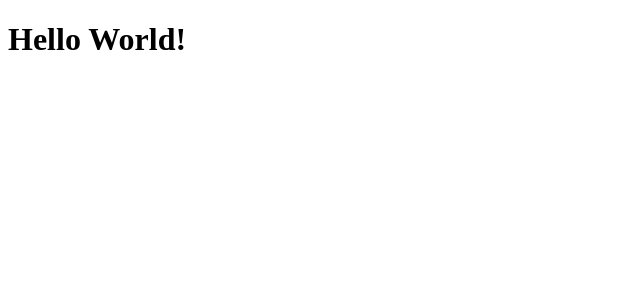
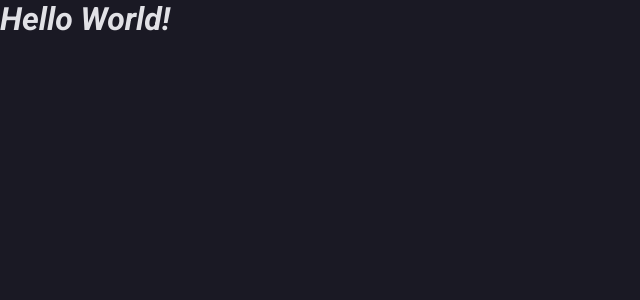
Before and after one commit to IgoCarvalho/bora-codar, a React (Vite) app in the folder 16-pagina-de-contatos/: page / in a window 1280 px wide. Shown: the top 300 px of the page, without its empty margins (0-640 px from the left). Built offline with nearby package versions, Linux system fonts and the light colour scheme.

Commit message:
✨ add styled-components and css reset

```diff
--- a/16-pagina-de-contatos/index.html
+++ b/16-pagina-de-contatos/index.html
@@ -5,6 +5,13 @@
     <link rel="icon" type="image/svg+xml" href="/vite.svg" />
     <meta name="viewport" content="width=device-width, initial-scale=1.0" />
     <title>Contatos</title>
+
+    <link rel="preconnect" href="https://fonts.googleapis.com" />
+    <link rel="preconnect" href="https://fonts.gstatic.com" crossorigin />
+    <link
+      href="https://fonts.googleapis.com/css2?family=Roboto:ital,wght@1,400;1,700&display=swap"
+      rel="stylesheet"
+    />
   </head>
   <body>
     <div id="root"></div>
--- a/16-pagina-de-contatos/package.json
+++ b/16-pagina-de-contatos/package.json
@@ -11,11 +11,13 @@
   },
   "dependencies": {
     "react": "^18.2.0",
-    "react-dom": "^18.2.0"
+    "react-dom": "^18.2.0",
+    "styled-components": "^5.3.10"
   },
   "devDependencies": {
     "@types/react": "^18.0.28",
     "@types/react-dom": "^18.0.11",
+    "@types/styled-components": "^5.1.26",
     "@typescript-eslint/eslint-plugin": "^5.57.1",
     "@typescript-eslint/parser": "^5.57.1",
     "@vitejs/plugin-react": "^4.0.0-beta.0",
--- a/16-pagina-de-contatos/src/App.tsx
+++ b/16-pagina-de-contatos/src/App.tsx
@@ -1,7 +1,13 @@
+import { GlobalStyles } from './styles/global';
+
 export function App() {
   return (
-    <div>
-      <h1>Hello World!</h1>
-    </div>
+    <>
+      <GlobalStyles />
+
+      <div>
+        <h1>Hello World!</h1>
+      </div>
+    </>
   );
 }
--- /dev/null
+++ b/16-pagina-de-contatos/src/styles/global.ts
@@ -0,0 +1,52 @@
+import { createGlobalStyle } from 'styled-components';
+
+export const GlobalStyles = createGlobalStyle`
+:root {
+
+  --violet-50: #E1E1E6;
+  --violet-300: #8C8CBA;
+  --violet-500: #51459f;
+  --violet-700: #282843;
+  --violet-800: #24243D;
+  --violet-900: #1A1924;
+  --violet-950: #16151E;
+
+  --background: var(--violet-900);
+  --text: var(--violet-50);
+}
+
+* {
+  margin: 0;
+  padding: 0;
+  box-sizing: border-box;
+}
+
+html,
+body,
+#root {
+  width: 100%;
+  min-height: 100vh;
+}
+
+body {
+  background-color: var(--background);
+  color: var(--text);
+
+  font-family: 'Roboto', sans-serif;
+  font-style: italic;
+  font-size: 1rem;
+
+  font-synthesis: none;
+  text-rendering: optimizeLegibility;
+  -webkit-font-smoothing: antialiased;
+  -moz-osx-font-smoothing: grayscale;
+  -webkit-text-size-adjust: 100%;
+}
+
+button, input {
+  font-weight: 400;
+  font-size: 1rem;
+  font-family: inherit;
+  font-style: inherit;
+}
+`;
```
Also changed, not shown: 1 other file (tests, documents, lock files or other folders).
